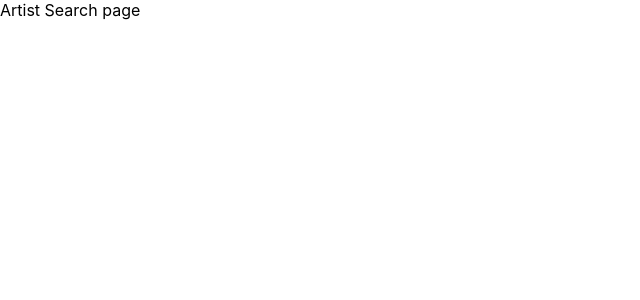
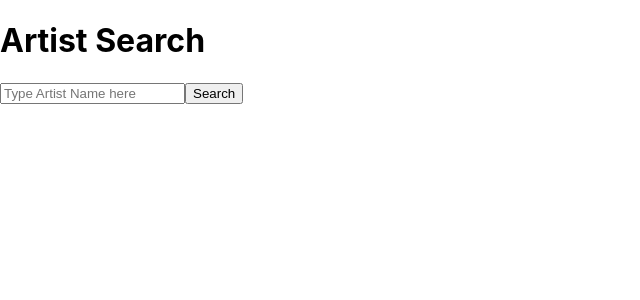
Before and after one commit to PJ-Samuels/Notified-App, a React (Create React App) app in the folder client/: page /artist_search in a window 1280 px wide. Shown: the top 300 px of the page, without its empty margins (0-640 px from the left). Built offline with nearby package versions, Linux system fonts and the light colour scheme.

Commit message:
start artist search

```diff
--- a/client/src/components/artist_search.js
+++ b/client/src/components/artist_search.js
@@ -1,6 +1,17 @@
 import React from "react";
+import { useEffect } from "react";
+import {useNavigate} from 'react-router-dom';
 
 
 export default function ArtistSearch() {
-    return(<div>Artist Search page</div>);
+
+    return(
+    <div>
+        <h1>Artist Search</h1>
+        <form>
+            <input type = "text" placeholder="Type Artist Name here"></input>
+            <input type = "submit" value = "Search"></input>
+        </form>
+
+    </div>);
 }
```
